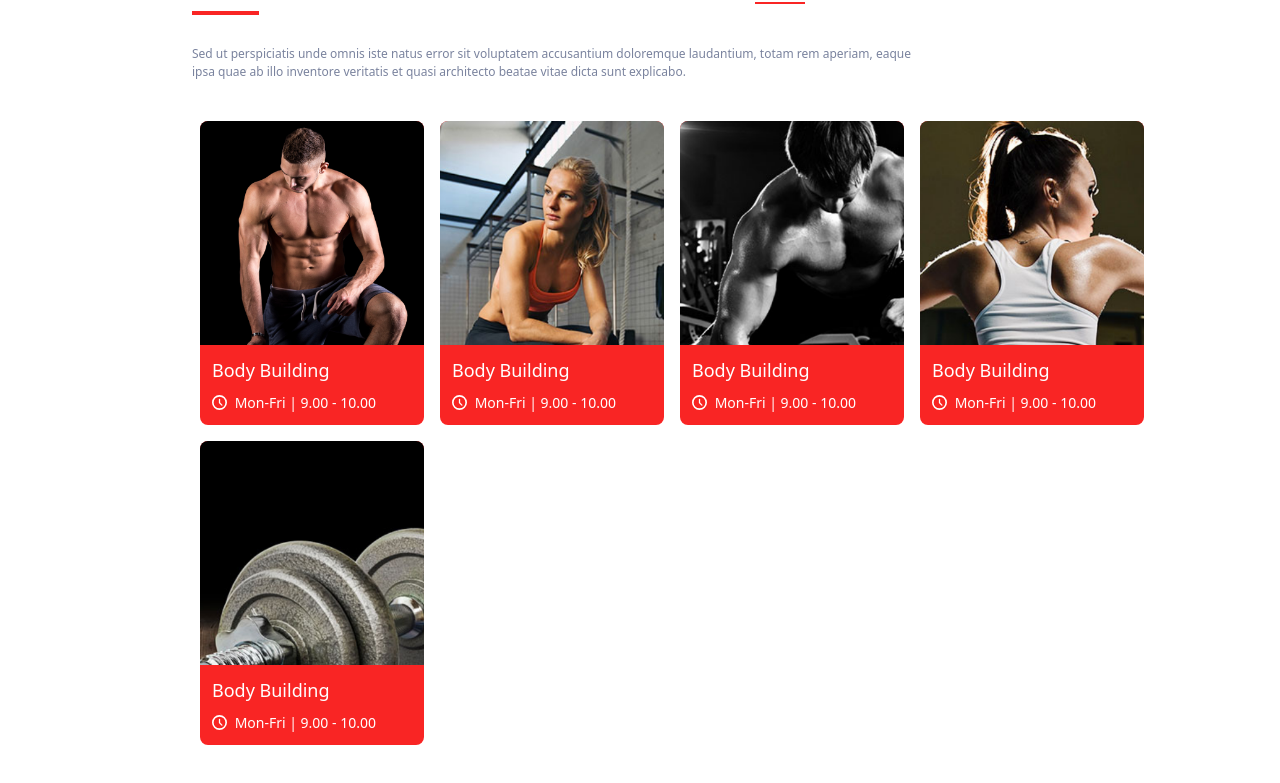
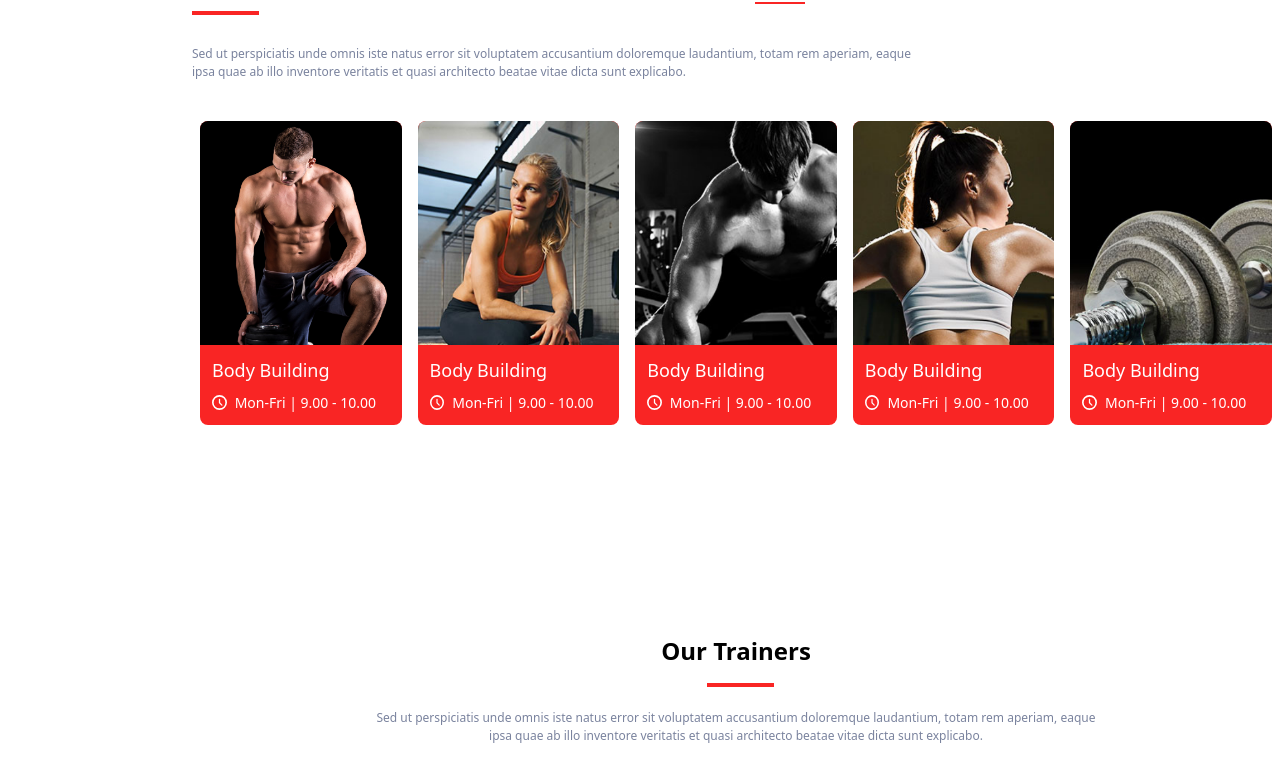
Before and after one commit to lhjd/istest, a Next.js app: page / in a window 1280 px wide. Shown: the part 1739-2522 px from the top of the page. Built offline with nearby package versions, Linux system fonts and the light colour scheme; what @tailwindcss/custom-forms, tailwindcss-animatecss would draw is missing.

Commit message:
fix class info margin

```diff
--- a/components/classes.js
+++ b/components/classes.js
@@ -44,7 +44,7 @@ const classes = () => {
           </div>
         </nav>
         <p className="text-xs text-brand-secondary mt-10 xl:w-8/12 mb-10">Sed ut perspiciatis unde omnis iste natus error sit voluptatem accusantium doloremque laudantium, totam rem aperiam, eaque ipsa quae ab illo inventore veritatis et quasi architecto beatae vitae dicta sunt explicabo.</p>
-        <div className="flex flex-row flex-wrap justify-left">
+        <div className="flex flex-col -ml-10 xl:ml-0 items-center xl:flex-row xl:justify-left">
           {classes}
         </div>
       </section>
```
